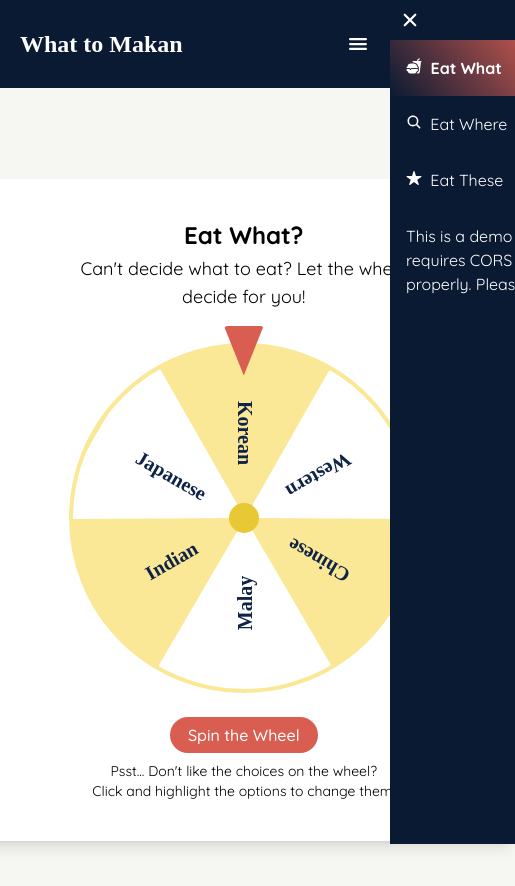
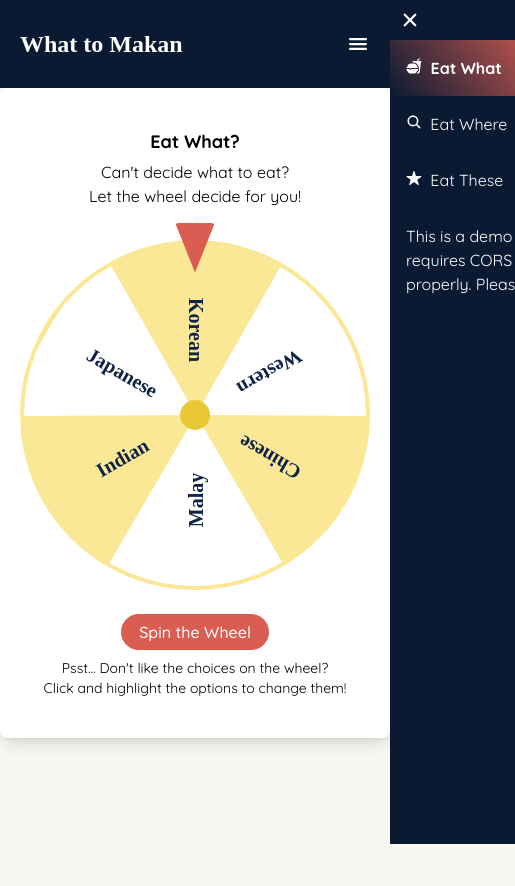
Before and after one commit to charmainelhm/what-to-makan, a React (Create React App) app: page / in a window 390 px wide. Shown: the top 886 px of the page, 515 px wide, since content can reach past the window. After the commit the page ends 844 px from the top, so only its background shows below. Built offline with nearby package versions, Linux system fonts and the light colour scheme; no server answers; a web font is replaced by a local one.

Commit message:
Mobile ver for roulette component

```diff
--- a/src/App.js
+++ b/src/App.js
@@ -96,7 +96,7 @@ function App() {
           </p>
         </div>
       </div>
-      <div className="content-container">
+      <div className="text-center md:content-container">
         <ListsContext.Provider value={{ foodList, favList, input, setFavList }}>
           <Switch>
             <Route exact path="/">
--- a/src/components/Roulette.js
+++ b/src/components/Roulette.js
@@ -80,10 +80,11 @@ export default function Roulette({ updateInput }) {
   }, [rotation]);
 
   return (
-    <div className="card py-10 px-24">
+    <div className="card py-10 md:px-24">
       <h3 className="mb-1">Eat What?</h3>
-      <p className="text-lg">
-        Can't decide what to eat? Let the wheel decide for you!
+      <p className="md:text-lg">
+        Can't decide what to eat?
+        <br /> Let the wheel decide for you!
       </p>
       <div className="wheel-wrapper">
         <div
--- a/src/index.css
+++ b/src/index.css
@@ -35,7 +35,7 @@
   }
 
   h3 {
-    @apply text-2xl;
+    @apply text-lg sm:text-2xl;
   }
 
   /* input {
@@ -95,7 +95,7 @@
   }
 
   .content-container {
-    @apply text-center py-6 flex flex-col;
+    @apply py-6 flex flex-col;
     margin-left: min(25%, 320px);
     min-height: 100vh;
     justify-content: center;
```
